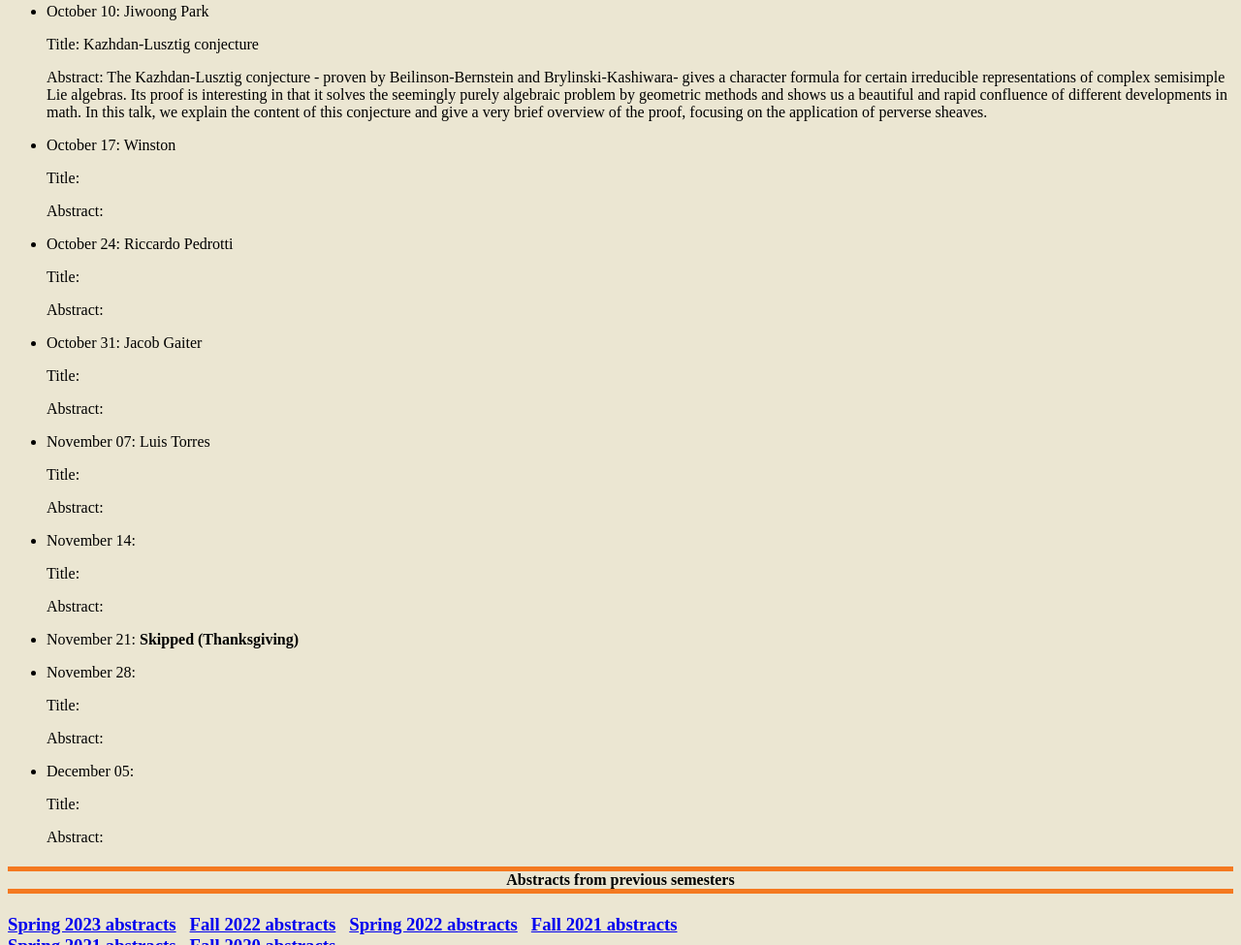
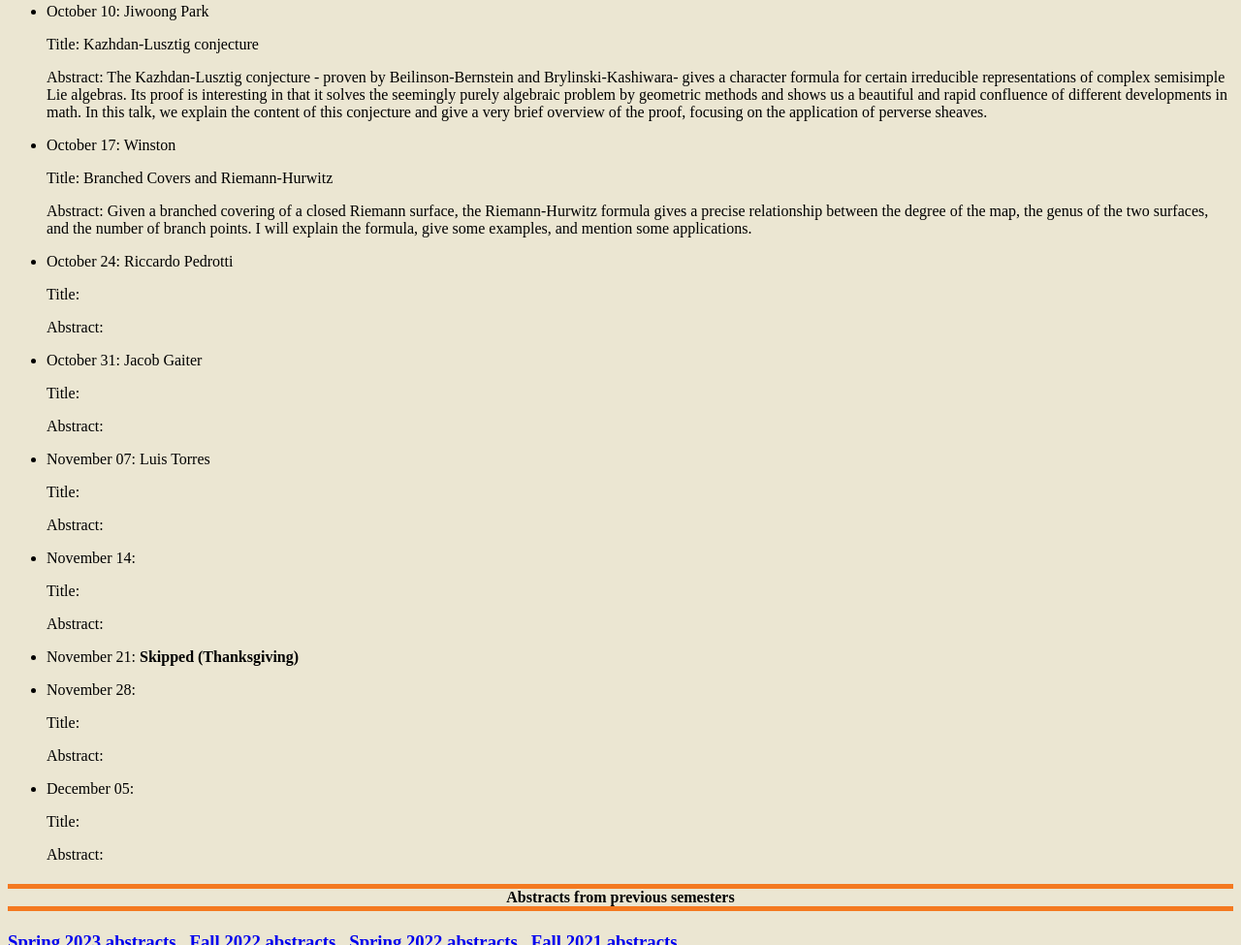
Before and after one commit to jacksontvd/jgeo, a plain HTML site: page index.html in a window 1280 px wide. Shown: the part 1138-2113 px from the top of the page at 97% size. Drawn offline with nearby package versions, Linux system fonts and the light colour scheme.

Commit message:
Update index.html

```diff
--- a/index.html
+++ b/index.html
@@ -124,10 +124,10 @@ Abstract: The Kazhdan-Lusztig conjecture - proven by Beilinson-Bernstein and  Br
 </p></li>
 <li>  October 17: Winston
 <p>
-Title:
+Title: Branched Covers and Riemann-Hurwitz
 </p>
 <p>
-Abstract:
+Abstract: Given a branched covering of a closed Riemann surface, the Riemann-Hurwitz formula gives a precise relationship between the degree of the map, the genus of the two surfaces, and the number of branch points. I will explain the formula, give some examples, and mention some applications.
 </p></li>
 <li>  October 24: Riccardo Pedrotti
 <p>
```
